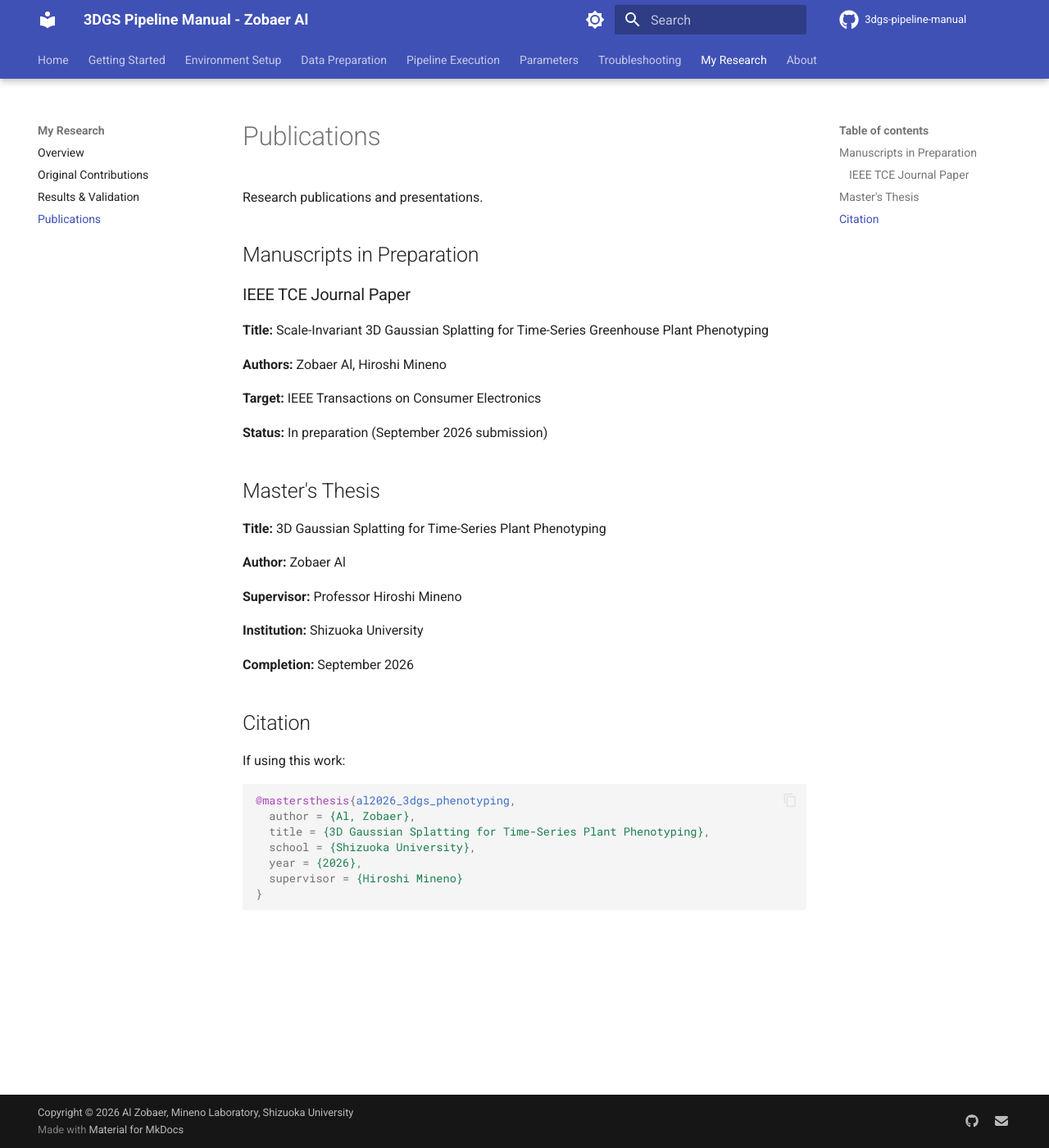
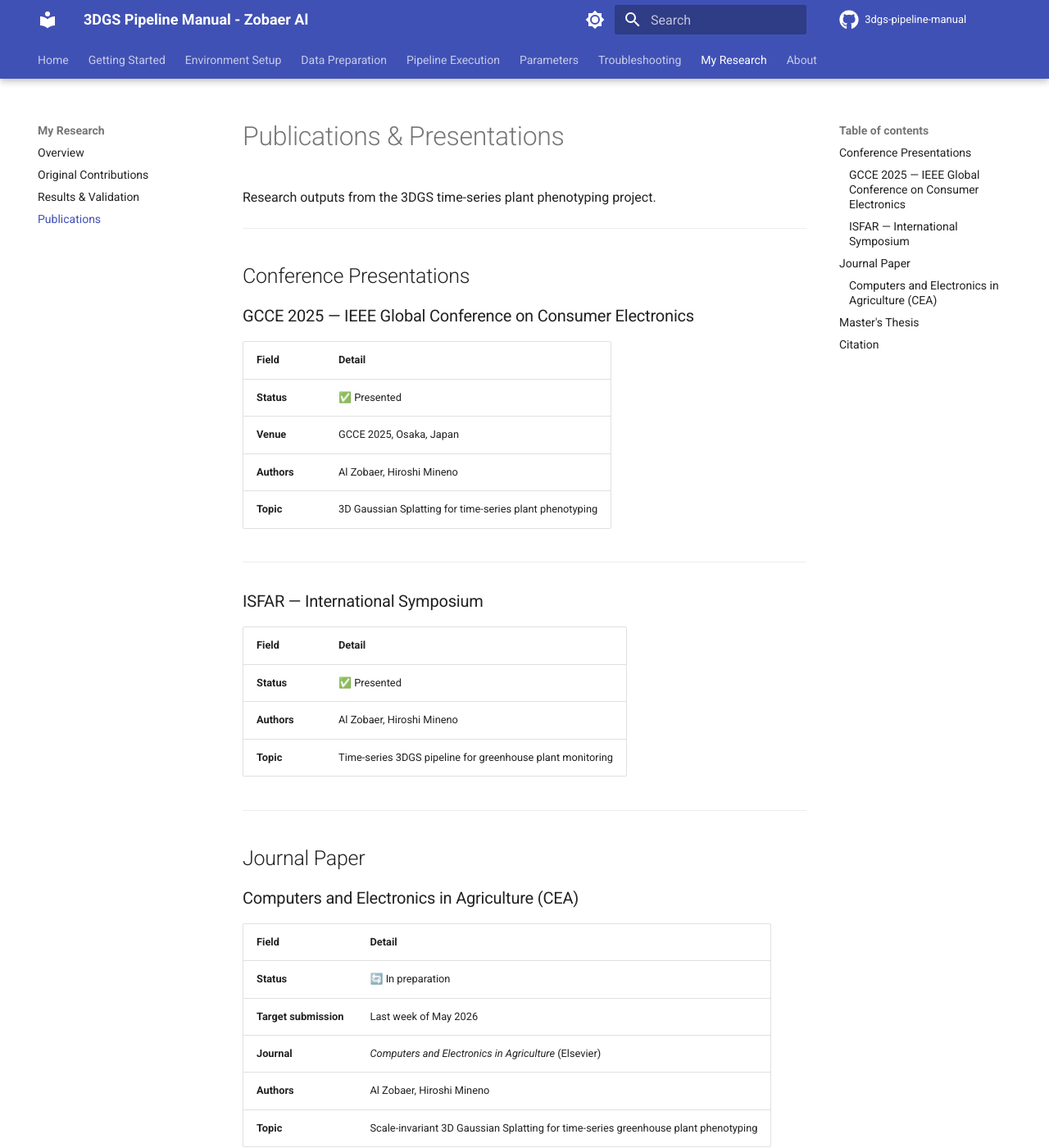
Before and after one commit to alzobaer/3dgs-pipeline-manual, an MkDocs documentation site: the page built from docs/my-research/publications.md, in a window 1280 px wide and 1400 px high. Shown: the whole window at 82% size. Built offline with MkDocs 1.6.1 and Material for MkDocs 9.7.7, drawn with Linux system fonts in a browser that asks for light colours; comment, search, counter and statistics services are not loaded; some of the changed text lies outside the part shown.

Commit message:
Correct email, update publications with actual conference/journal/thesis status
- Fix email: al.zobaer.24@shizuoka.ac.jp (was .23)
- Add GCCE 2025 Osaka presentation (done)
- Add ISFAR symposium presentation (done)
- Update journal target: CEA, last week of May 2026
- Update thesis target: August 2026 submission

Co-Authored-By: Claude Sonnet 4.6 <noreply@anthropic.com>

````diff
--- a/docs/my-research/publications.md
+++ b/docs/my-research/publications.md
@@ -1,41 +1,67 @@
-# Publications
+# Publications & Presentations
 
-Research publications and presentations.
+Research outputs from the 3DGS time-series plant phenotyping project.
 
-## Manuscripts in Preparation
+---
 
-### IEEE TCE Journal Paper
+## Conference Presentations
 
-**Title:** Scale-Invariant 3D Gaussian Splatting for Time-Series Greenhouse Plant Phenotyping
+### GCCE 2025 — IEEE Global Conference on Consumer Electronics
 
-**Authors:** Zobaer Al, Hiroshi Mineno
+| Field | Detail |
+|-------|--------|
+| **Status** | ✅ Presented |
+| **Venue** | GCCE 2025, Osaka, Japan |
+| **Authors** | Al Zobaer, Hiroshi Mineno |
+| **Topic** | 3D Gaussian Splatting for time-series plant phenotyping |
 
-**Target:** IEEE Transactions on Consumer Electronics
+---
 
-**Status:** In preparation (September 2026 submission)
+### ISFAR — International Symposium
+
+| Field | Detail |
+|-------|--------|
+| **Status** | ✅ Presented |
+| **Authors** | Al Zobaer, Hiroshi Mineno |
+| **Topic** | Time-series 3DGS pipeline for greenhouse plant monitoring |
+
+---
+
+## Journal Paper
+
+### Computers and Electronics in Agriculture (CEA)
+
+| Field | Detail |
+|-------|--------|
+| **Status** | 🔄 In preparation |
+| **Target submission** | Last week of May 2026 |
+| **Journal** | *Computers and Electronics in Agriculture* (Elsevier) |
+| **Authors** | Al Zobaer, Hiroshi Mineno |
+| **Topic** | Scale-invariant 3D Gaussian Splatting for time-series greenhouse plant phenotyping |
+
+---
 
 ## Master's Thesis
 
-**Title:** 3D Gaussian Splatting for Time-Series Plant Phenotyping
+| Field | Detail |
+|-------|--------|
+| **Status** | 🔄 In preparation |
+| **Target submission** | August 2026 |
+| **Title** | 3D Gaussian Splatting for Time-Series Plant Phenotyping |
+| **Author** | Al Zobaer |
+| **Supervisor** | Professor Hiroshi Mineno |
+| **Institution** | Shizuoka University, Japan |
 
-**Author:** Zobaer Al
-
-**Supervisor:** Professor Hiroshi Mineno
-
-**Institution:** Shizuoka University
-
-**Completion:** September 2026
+---
 
 ## Citation
 
-If using this work:
-
 ```bibtex
-@mastersthesis{al2026_3dgs_phenotyping,
-  author = {Al, Zobaer},
-  title = {3D Gaussian Splatting for Time-Series Plant Phenotyping},
-  school = {Shizuoka University},
-  year = {2026},
+@mastersthesis{zobaer2026_3dgs_phenotyping,
+  author     = {Al Zobaer},
+  title      = {3D Gaussian Splatting for Time-Series Plant Phenotyping},
+  school     = {Shizuoka University},
+  year       = {2026},
   supervisor = {Hiroshi Mineno}
 }
 ```
--- a/mkdocs.yml
+++ b/mkdocs.yml
@@ -153,7 +153,7 @@ extra:
     - icon: fontawesome/brands/github
       link: https://github.com/alzobaer
     - icon: fontawesome/solid/envelope
-      link: mailto:al.zobaer@yahoo.com
+      link: mailto:al.zobaer.24@shizuoka.ac.jp
 
 # Copyright
 copyright: Copyright &copy; 2026 Al Zobaer, Mineno Laboratory, Shizuoka University
````
Also changed, not shown: docs/about/license.md (+1 -1 lines), docs/index.md (+1 -1 lines).
